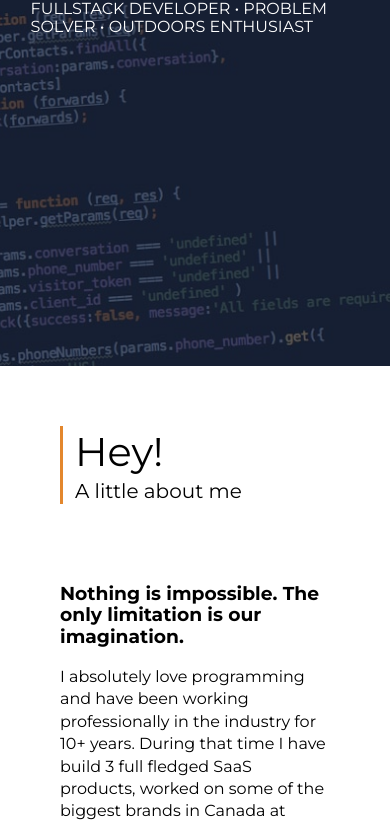
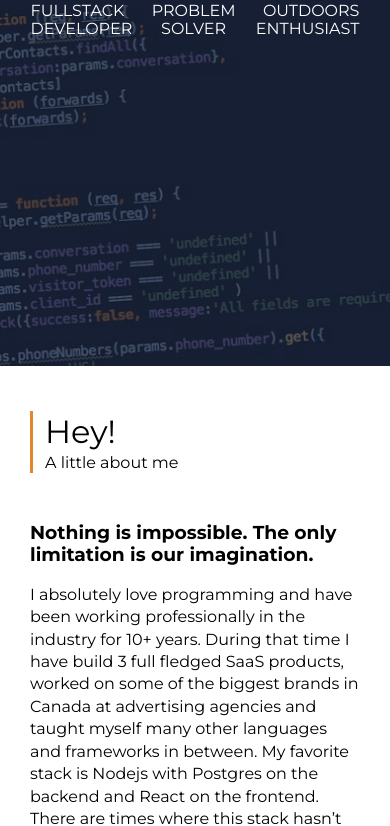
Before and after one commit to tedsczelecki/tedsczelecki.com, a Gatsby site: page / in a window 390 px wide. Shown: the part 478-1304 px from the top of the page. Built offline with nearby package versions, Linux system fonts and the light colour scheme; Gatsby itself is replaced by a stand-in of ours.

Commit message:
[fixes] mobile design fixes

```diff
--- a/src/components/homepage-sections/abilities.scss
+++ b/src/components/homepage-sections/abilities.scss
@@ -12,6 +12,12 @@
 
   &__container {
     background: #f4f4f4;
+  }
+
+  &__copy-container {
+    @media all and (max-width: #{$sm-breakpoint}) {
+      display: none;
+    }
   }
 
   &__group {
--- a/src/components/homepage-sections/hero.js
+++ b/src/components/homepage-sections/hero.js
@@ -14,8 +14,9 @@ class Hero extends PureComponent {
           <div className="hero__content__title">
             Ted <span>Sczelecki</span>
           </div>
+
           <div className="hero__content__subtitle">
-            Fullstack developer • Problem Solver • Outdoors enthusiast
+            <span>Fullstack developer</span> <span>Problem Solver</span> <span>Outdoors enthusiast</span>
           </div>
         </div>
         <div className="hero__image">
--- a/src/components/homepage-sections/hero.scss
+++ b/src/components/homepage-sections/hero.scss
@@ -16,6 +16,50 @@
     color: #fff;
     text-transform: uppercase;
 
+    &__subtitle {
+
+      display: flex;
+      justify-content: space-between;
+
+      span {
+        display: inline-block;
+        position: relative;
+
+        &:last-child {
+          &:after {
+            display: none;
+          }
+        }
+
+        &:after {
+          content: '•';
+          position: absolute;
+          top: 0;
+          margin-top: -1px;
+          right: -10px;
+        }
+
+        @media all and (max-width: $xs-breakpoint) {
+
+          &:nth-child(2){
+            text-align: center;
+          }
+
+          &:nth-child(3) {
+            text-align: right;
+          }
+
+          &:after {
+            display: none;
+          }
+        }
+      }
+
+      @media all and (max-width: $xs-breakpoint) {
+        width: 100%;
+        margin-top: $gutter/3;
+      }
+    }
 
     &__title {
       border: solid 2px $brand-secondary;
@@ -23,10 +67,11 @@
       text-align: center;
       margin-bottom: 5px;
       font-size: 3.5rem;
-      width: 585px;
+      width: $xs-breakpoint;
 
-      @media all and (max-width: 585px) {
-        width: 100%
+      @media all and (max-width: $xs-breakpoint) {
+        width: 100%;
+
       }
 
       span {
--- a/src/components/work/list.scss
+++ b/src/components/work/list.scss
@@ -10,6 +10,10 @@
 
     @media all and (max-width: #{$sm-breakpoint}) {
       grid-template-columns: 1fr 1fr;
+    }
+
+    @media all and (max-width: #{$xs-breakpoint}) {
+      grid-template-columns: 1fr;
     }
 
     &__item {
--- a/src/components/work/next-prev-project.scss
+++ b/src/components/work/next-prev-project.scss
@@ -11,6 +11,15 @@
     font-size: 1.6em;
     color: $brand-primary;
     text-decoration: none;
+
+    @media all and (max-width: #{$sm-breakpoint}) {
+      font-size: 1.4rem
+    }
+
+    @media all and (max-width: #{$xs-breakpoint}) {
+      font-size: 1.1rem;
+      margin-left: $gutter;
+    }
 
     span {
       text-transform: uppercase;
@@ -37,6 +46,11 @@
     padding-right: $gutter/2;
     text-align: right;
     margin-left: auto;
+
+    @media all and (max-width: #{$xs-breakpoint}) {
+      margin-left: 0;
+      margin-right: $gutter;
+    }
 
     &:hover {
       &:before {
--- a/src/styles/mixins.scss
+++ b/src/styles/mixins.scss
@@ -43,6 +43,10 @@
 
 @mixin section {
   padding: $gutter * 2;
+
+  @media all and (max-width: $sm-breakpoint) {
+    padding: $gutter * 1.5 $gutter;
+  }
 }
 
 @mixin section-title {
@@ -54,6 +58,11 @@
   font-weight: 300;
   margin-top: 0;
   display: block;
+
+  @media all and (max-width: $sm-breakpoint) {
+    margin-bottom: $gutter;
+    font-size: 2rem;
+  }
 
   &:after {
     content: '';
```
